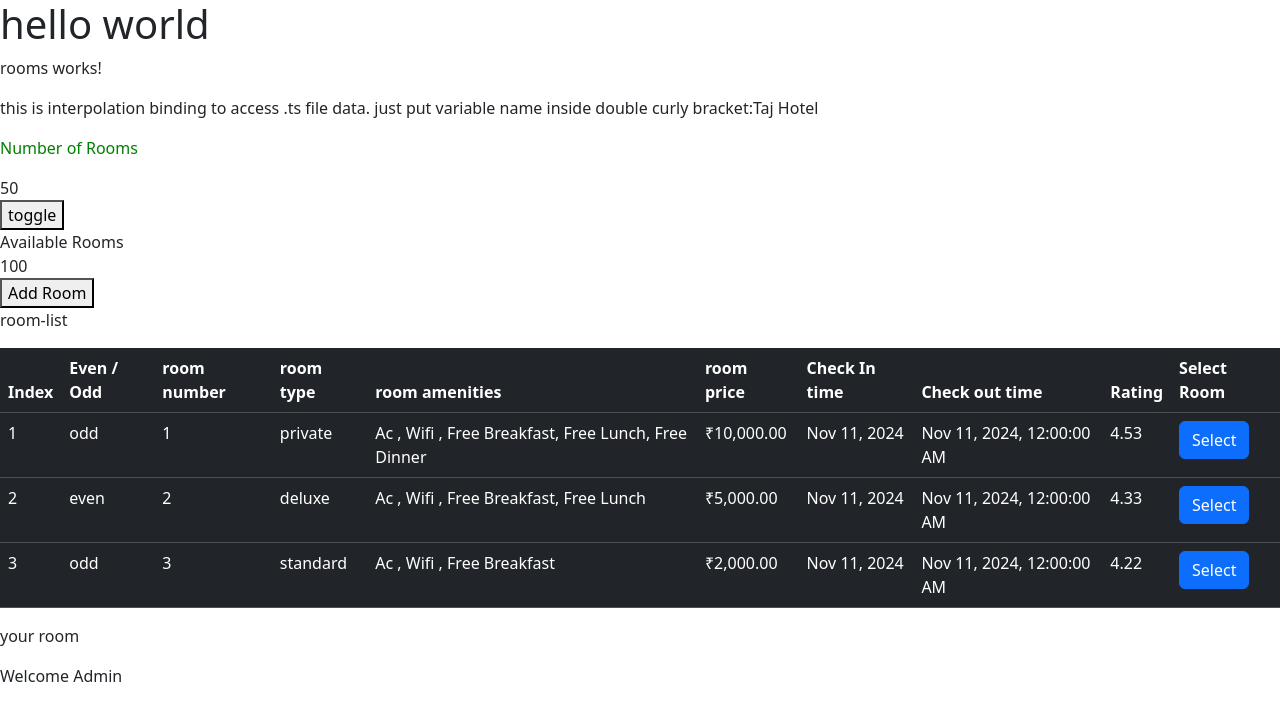
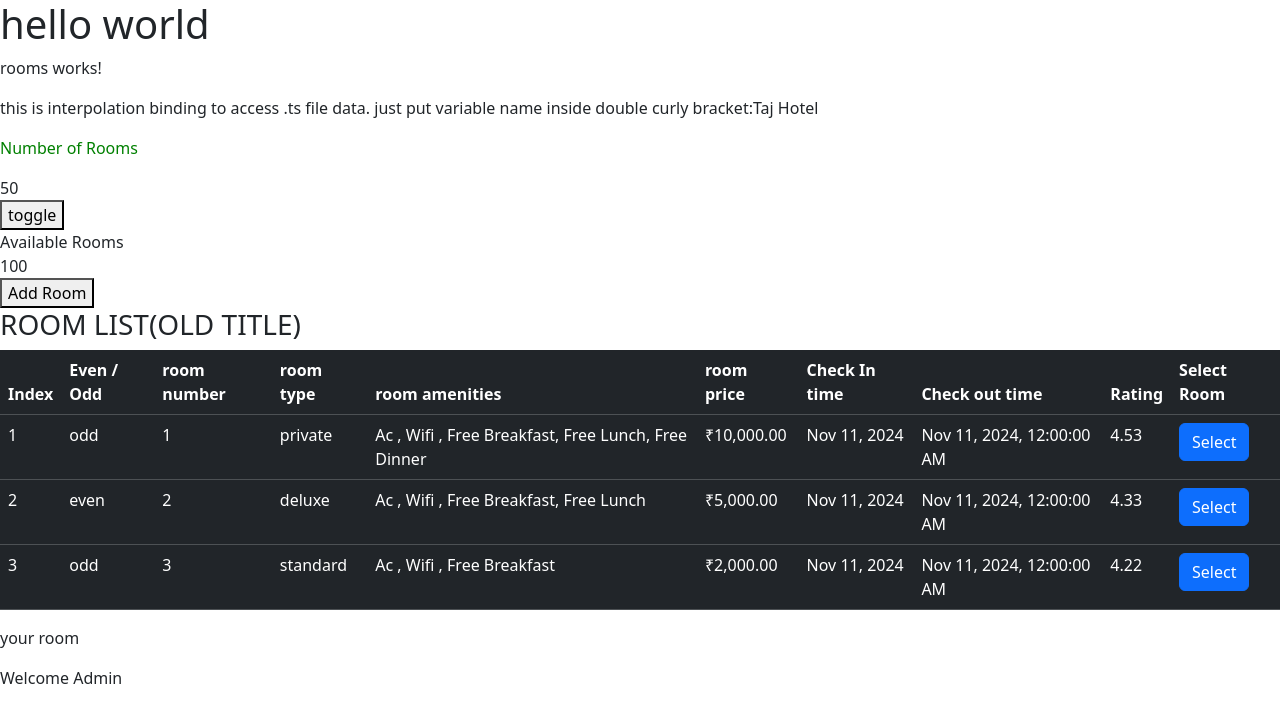
Before and after one commit to viveksharma1218/hotelInventoryApp, an Angular app in the folder hotelInventoryApp/: page / in a window 1280 px wide. Shown: the top 722 px of the page. Built offline with nearby package versions, Linux system fonts and the light colour scheme.

Commit message:
new input created to explain ngonchanges

```diff
--- a/hotelInventoryApp/src/app/rooms/room-list/room-list.html
+++ b/hotelInventoryApp/src/app/rooms/room-list/room-list.html
@@ -1,4 +1,4 @@
-<p>room-list </p>
+<h3>{{title}} </h3>
 <table class="table table-dark table-hover"> <!--these classes are for bootstrap styles-->
    <thead>
     <tr>
--- a/hotelInventoryApp/src/app/rooms/room-list/room-list.ts
+++ b/hotelInventoryApp/src/app/rooms/room-list/room-list.ts
@@ -1,4 +1,4 @@
-import { Component, Input,Output,EventEmitter } from '@angular/core';
+import { Component, Input,Output,EventEmitter, OnChanges, SimpleChanges } from '@angular/core';
 import { roomList } from '../room';
 import { CommonModule } from '@angular/common';
 
@@ -9,12 +9,19 @@ import { CommonModule } from '@angular/common';
   templateUrl: './room-list.html',
   styleUrl: './room-list.scss'
 })
-export class RoomList {
+export class RoomList implements OnChanges {
   // now rooms property can be used to send data
   @Input() rooms: roomList[] = [];
   @Output() selectedRoom = new EventEmitter<roomList>();
+  @Input() title:string = '';
 
   selectRoom(data:roomList){
     this.selectedRoom.emit(data)
   }
+  ngOnChanges(changes: SimpleChanges): void {
+      console.log(changes);
+      if(changes['title']){
+        this.title = changes['title'].currentValue.toUpperCase();
+      }
+  }
 }
--- a/hotelInventoryApp/src/app/rooms/rooms.html
+++ b/hotelInventoryApp/src/app/rooms/rooms.html
@@ -21,7 +21,7 @@
 <div>
     <button (click)="addRoom()">Add Room</button>
 </div>
-<hinv-room-list [rooms] = "RoomList"
+<hinv-room-list [rooms] = "RoomList" [title]="Title"
 (selectedRoom)="selectRoom($event)"></hinv-room-list>
 <p>your room</p>
 <div *ngIf="yourRoom">{{yourRoom | json}}</div>
--- a/hotelInventoryApp/src/app/rooms/rooms.ts
+++ b/hotelInventoryApp/src/app/rooms/rooms.ts
@@ -14,11 +14,13 @@ export class Rooms implements OnInit {
   hotelname:string = 'Taj Hotel';
   numberOfRooms:number = 50;
   public hideRooms:boolean = false;
-
+  Title:string = 'Room List(old title)';
   yourRoom:roomList | undefined;
   constructor(){}
   toggle(){
     this.hideRooms = !this.hideRooms;
+    this.Title = 'Room List (new title)';
+
   }
   rooms:room | undefined | null= {
     //totalRooms : 500,
```
